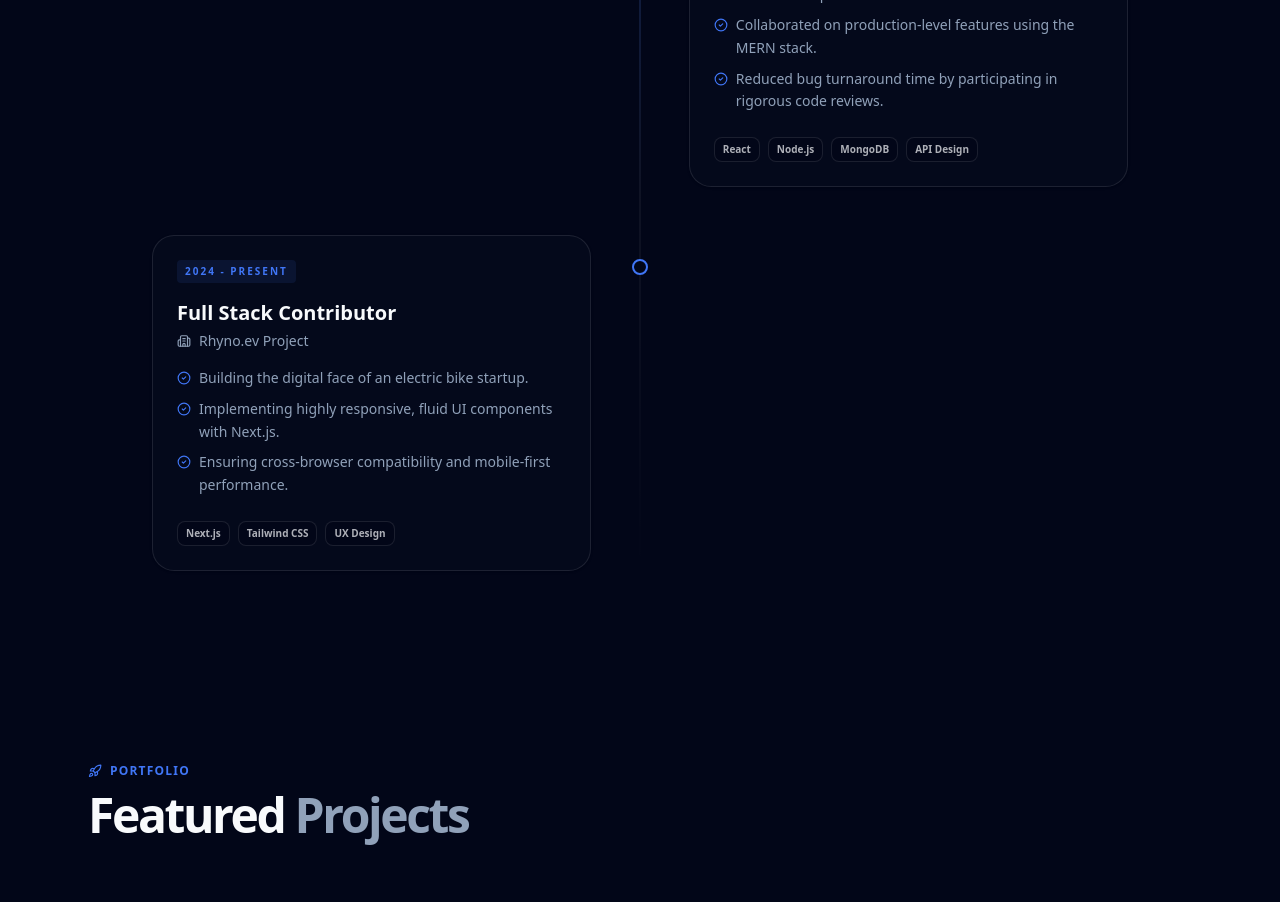
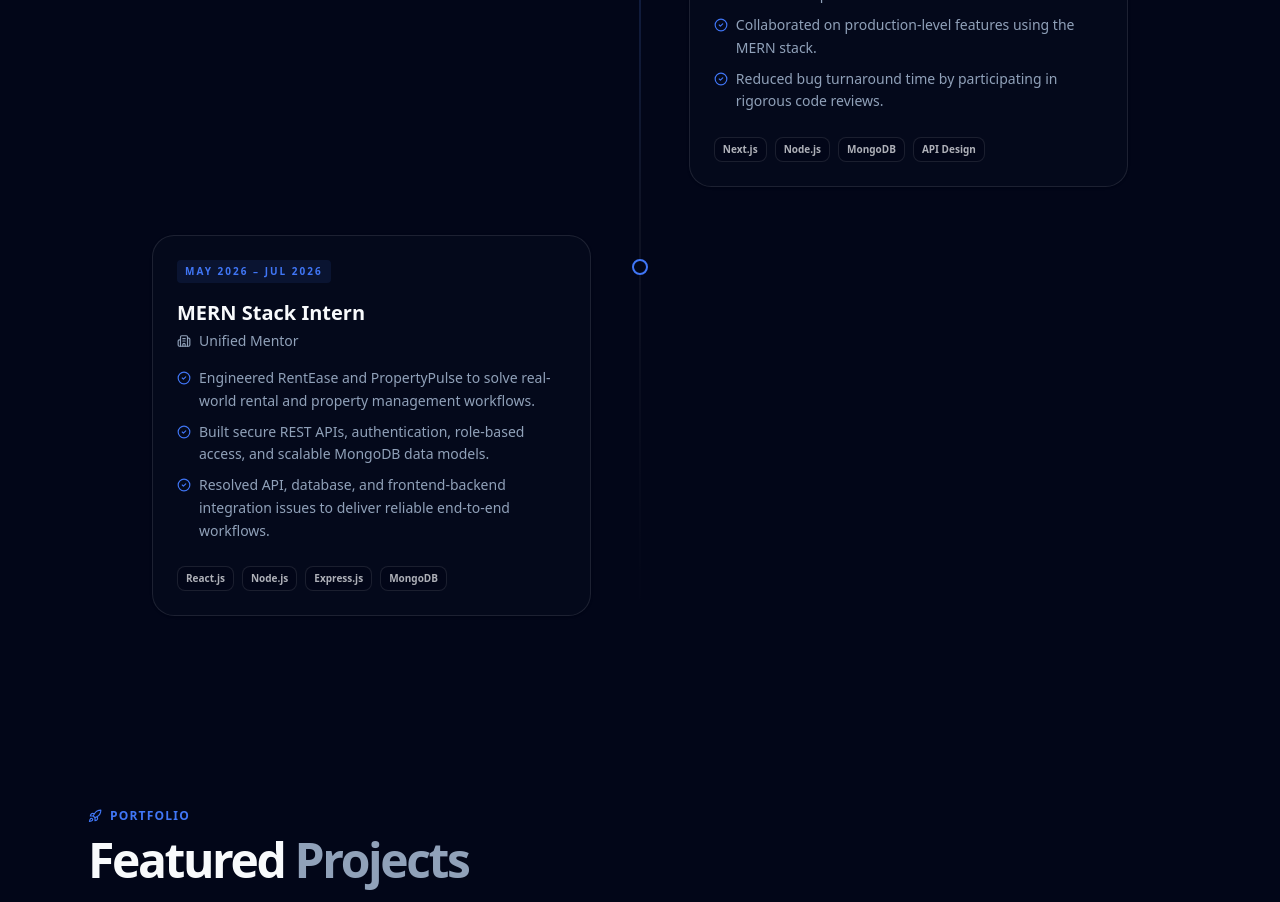
Before and after one commit to Darshan2095/darshan-portfolio, a Next.js app: page / in a window 1280 px wide. Shown: the part 2120-3022 px from the top of the page. Built offline with nearby package versions, Linux system fonts and the light colour scheme.

Commit message:
Experience Added

```diff
--- a/src/components/Experience.tsx
+++ b/src/components/Experience.tsx
@@ -8,7 +8,7 @@ const experiences = [
         role: "Full Stack Developer Intern",
         company: "Teachnook",
         duration: "Mar 2024 – May 2024",
-        skills: ["React", "Node.js", "MongoDB", "API Design"],
+        skills: ["Next.js", "Node.js", "MongoDB", "API Design"],
         description: [
             "Engineered scalable APIs and optimized database schemas for performance.",
             "Collaborated on production-level features using the MERN stack.",
@@ -16,16 +16,16 @@ const experiences = [
         ],
     },
     {
-        role: "Full Stack Contributor",
-        company: "Rhyno.ev Project",
-        duration: "2024 - Present",
-        skills: ["Next.js", "Tailwind CSS", "UX Design"],
-        description: [
-            "Building the digital face of an electric bike startup.",
-            "Implementing highly responsive, fluid UI components with Next.js.",
-            "Ensuring cross-browser compatibility and mobile-first performance."
-        ],
-    },
+    role: "MERN Stack Intern",
+    company: "Unified Mentor",
+    duration: "May 2026 – Jul 2026",
+    skills: ["React.js", "Node.js", "Express.js", "MongoDB"],
+    description: [
+        "Engineered RentEase and PropertyPulse to solve real-world rental and property management workflows.",
+        "Built secure REST APIs, authentication, role-based access, and scalable MongoDB data models.",
+        "Resolved API, database, and frontend-backend integration issues to deliver reliable end-to-end workflows."
+    ],
+},
 ];
 
 export default function Experience() {
```
